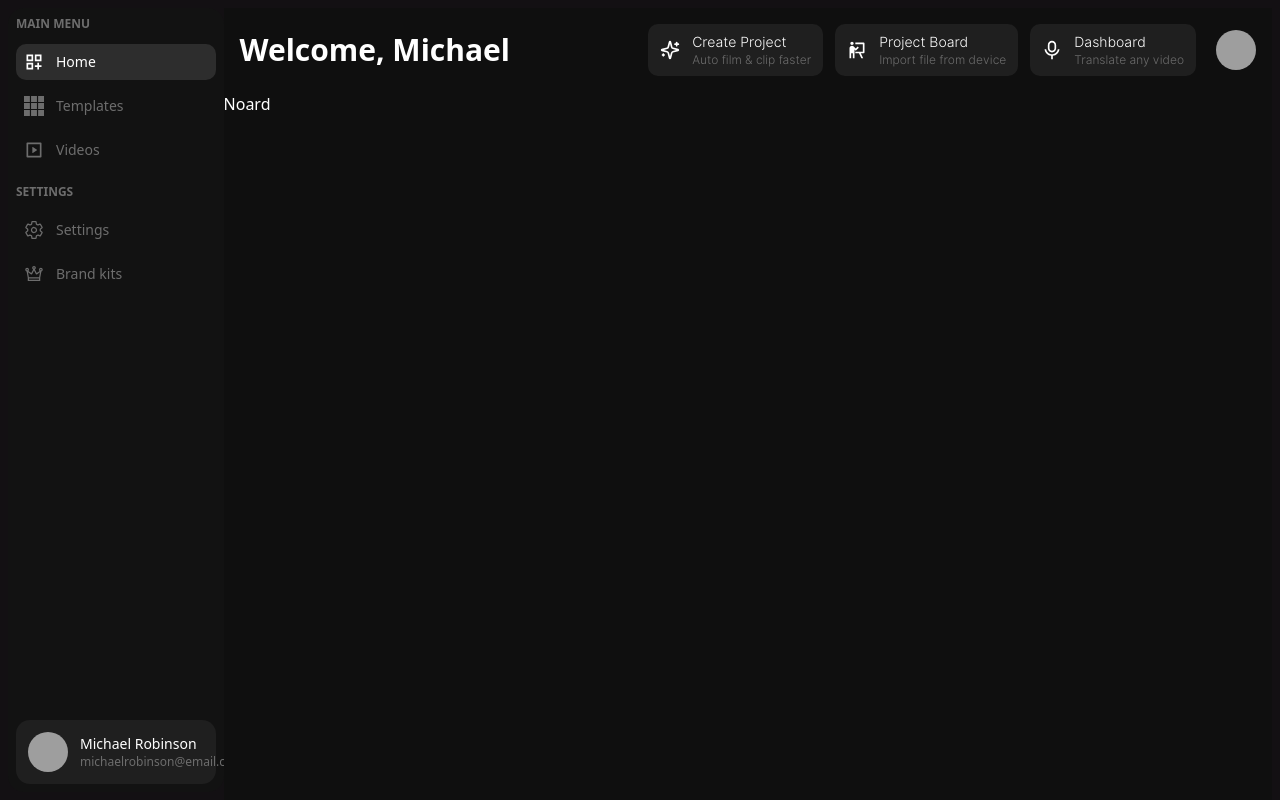
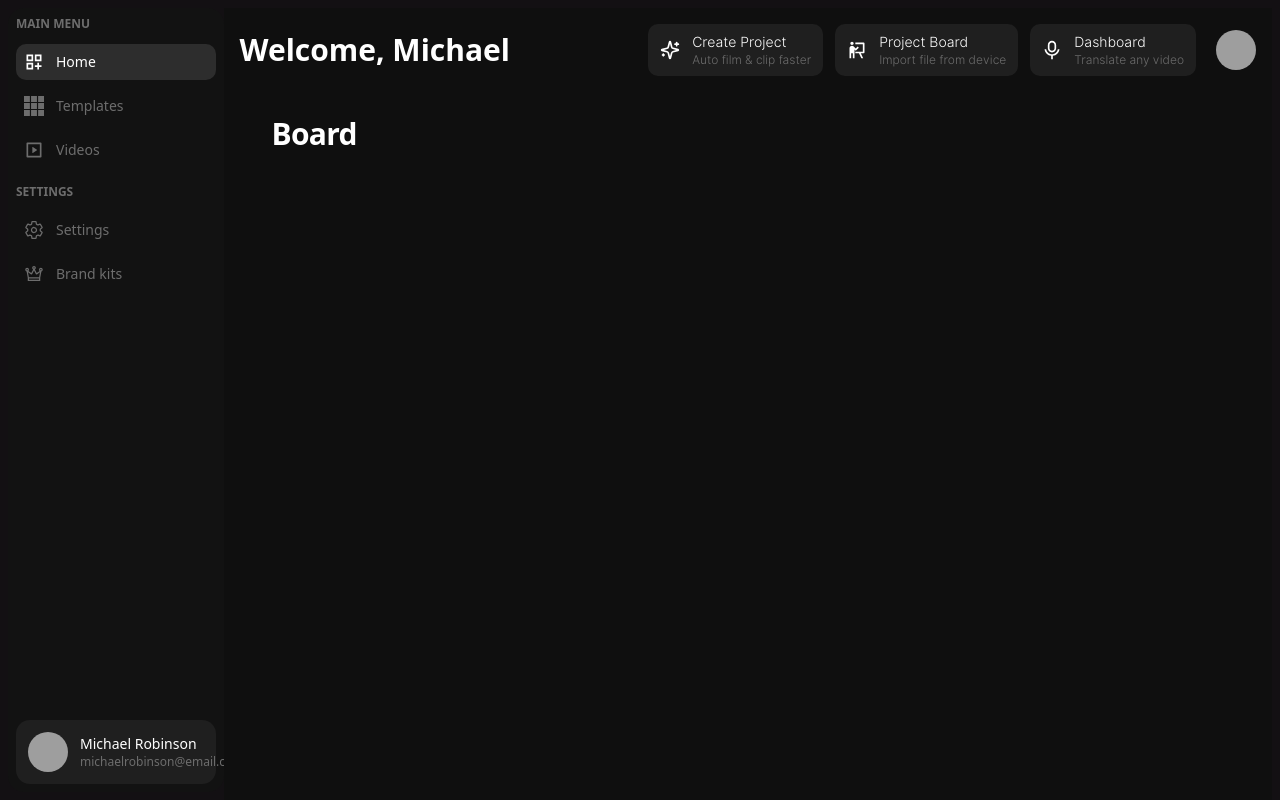
Before and after one commit to SaqibFarhanProgrammer/Doable-Task-Manager, a React (Vite) app: page /work/board in a window 1280 px wide. Built offline with nearby package versions, Linux system fonts and the light colour scheme; grey boxes are pictures that could not be loaded.

Commit message:
add files

```diff
--- a/src/Web-App/management/sections/Board/Board.tsx
+++ b/src/Web-App/management/sections/Board/Board.tsx
@@ -1,8 +1,10 @@
 
 function Board() {
   return (
-    <div>Noard</div>
-  )
+    <div className="px-12 flex flex-col gap-5 py-6">
+      <h1 className="text-3xl font-semibold mb-3 tracking-tight">Board</h1>
+    </div>
+  );
 }
 
-export default Board
+export default Board;
```
